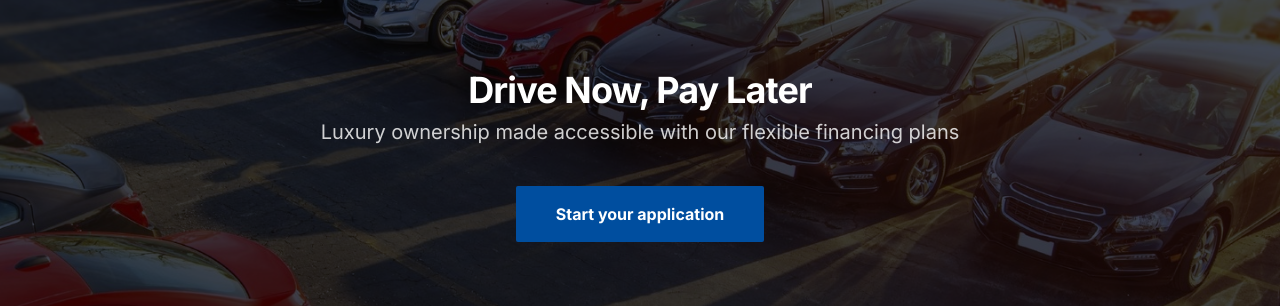
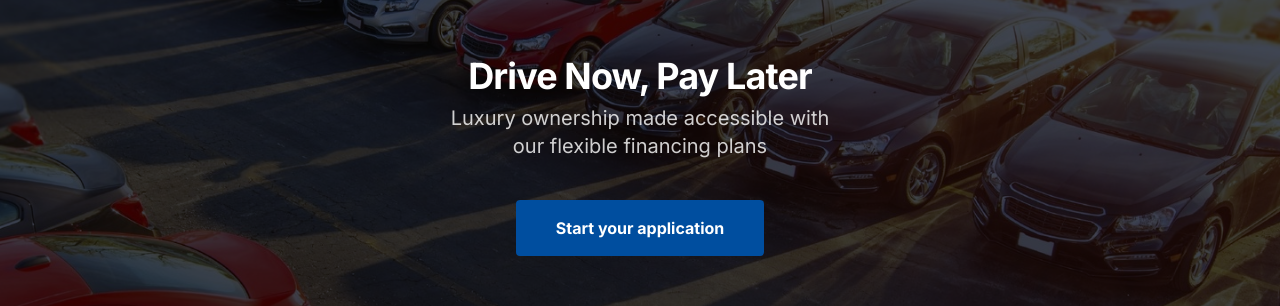
Before and after one commit to gideonabe/innoson_vehicles_manufacturing, a Next.js app: page / in a window 1280 px wide. Shown: the part 1832-2138 px from the top of the page. Built offline with nearby package versions, Linux system fonts and the light colour scheme.

Commit message:
text adjustments in DriveNow components

```diff
--- a/components/DriveNow.tsx
+++ b/components/DriveNow.tsx
@@ -39,14 +39,14 @@ const DriveNow = () => {
         <div className='absolute inset-0 bg-darkblue/80 md:bg-darkblue/80 mix-blend-multiply' />
       </div>
 
-      <div className='relative z-10 w-[90%] max-w-7xl mx-auto flex flex-col gap-6 text-center items-center'>
+      <div className='relative z-10 w-[90%] max-w-7xl mx-auto flex flex-col gap-6 text-center justify-end md:justify-center h-full items-center'>
 
         <div className='space-y-2'>
           <h1 className='text-3xl md:text-4xl font-bold text-white tracking-tight'>
             Drive Now, Pay Later
           </h1>
           <p className='text-white/80 text-lg md:text-xl max-w-2xl mx-auto'>
-            Luxury ownership made accessible with our flexible financing plans
+            Luxury ownership made accessible with <br /> our flexible financing plans
           </p>
         </div>
 
@@ -62,7 +62,7 @@ const DriveNow = () => {
           ))}
         </div> */}
 
-        <button className='mt-4 font-bold bg-skyblue hover:bg-white hover:text-black transition-all duration-300 py-4 px-10 rounded-xs text-white'>
+        <button className='mt-0 md:mt-4 font-bold bg-skyblue hover:bg-white hover:text-black transition-all duration-300 py-3 md:py-4 px-6 md:px-10 rounded-sm text-white'>
           Start your application
         </button>
       </div>
```
